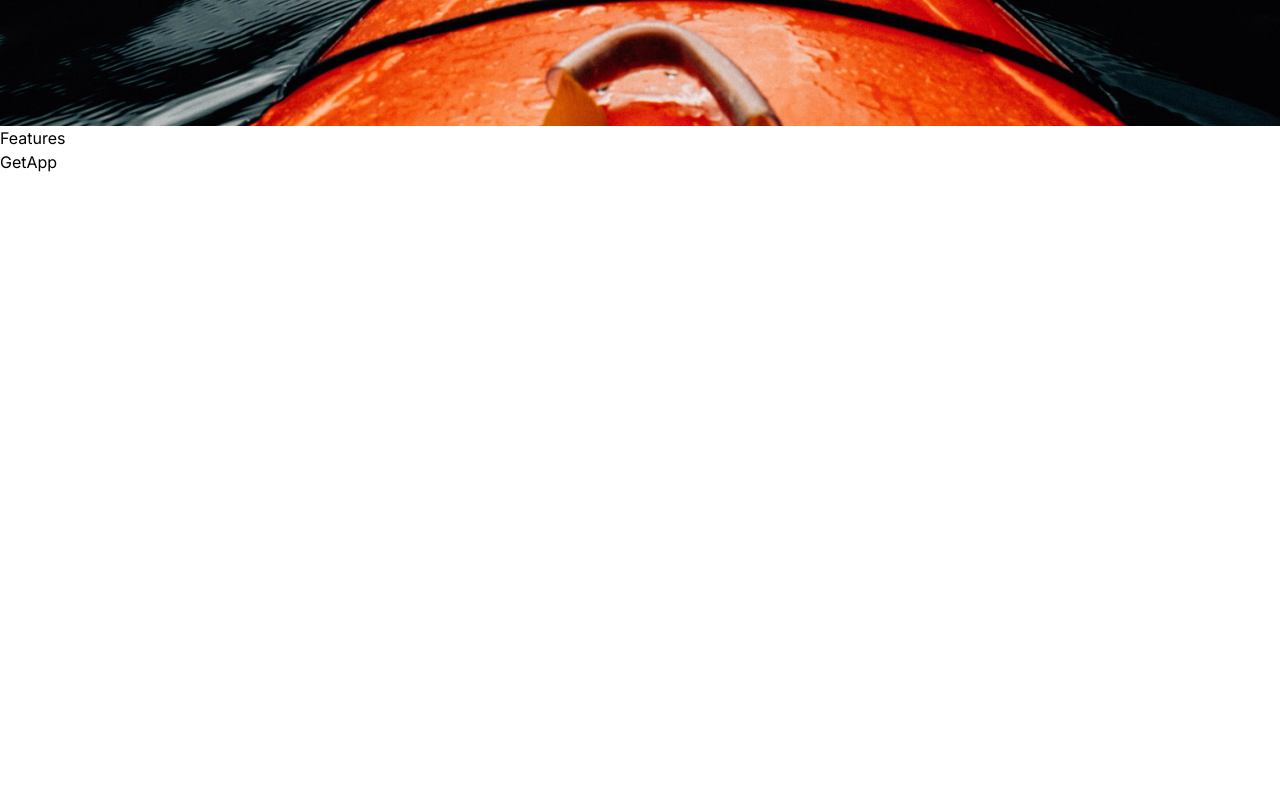
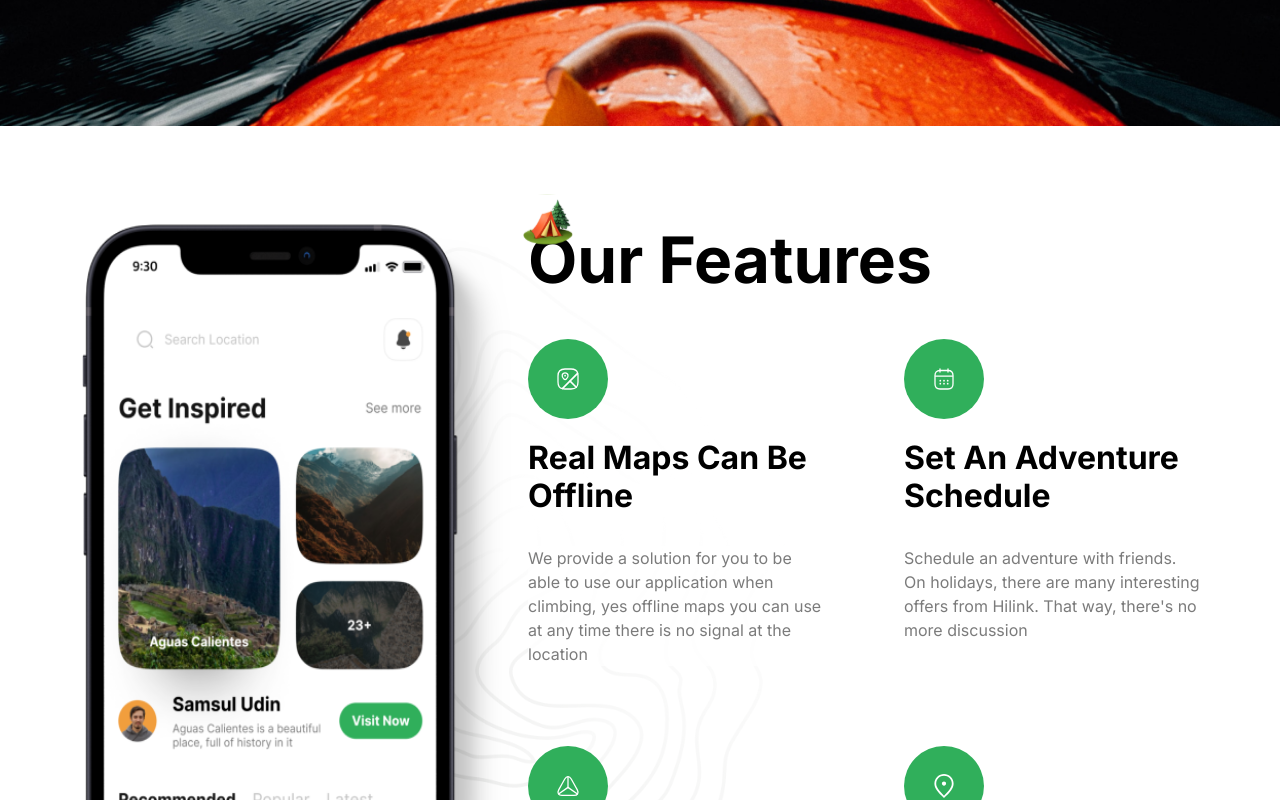
Before and after one commit to Damjan15/Hilink, a Next.js app: page / in a window 1280 px wide. Shown: the part 2540-3340 px from the top of the page. Before the commit the page ends 2714 px from the top, so only its background shows below. Built offline with nearby package versions, Linux system fonts and the light colour scheme.

Commit message:
feat: feature section added

```diff
--- /dev/null
+++ b/components/FeatureItem.tsx
@@ -0,0 +1,21 @@
+import Image from "next/image"
+
+type FeatureItem = {
+    title: string;
+    icon: string;
+    description: string;
+}
+
+const FeatureItem = ({ title, icon, description }: FeatureItem) => {
+  return (
+    <li className="flex w-full flex-1 flex-col items-start">
+        <div className="rounded-full p-4 bg-green-50 lg:p-7">
+            <Image src={icon} alt="map" width={24} height={28} />
+        </div>
+        <h2 className="bold-20 mt-5 capitalize lg:bold-32">{title}</h2>
+        <p className="regular-16 mt-5 bg-white/80 text-gray-30 lg:mt-[30px] lg:bg-none">{description}</p>
+    </li>
+  )
+}
+
+export default FeatureItem
--- a/components/Features.tsx
+++ b/components/Features.tsx
@@ -1,6 +1,26 @@
+import { FEATURES } from "@/constants"
+import Image from "next/image"
+import FeatureItem from "./FeatureItem"
 const Features = () => {
   return (
-    <div>Features</div>
+    <section className="flex-col flexCenter overflow-hidden bg-feature-bg bg-center bg-no-repeat py-24">
+      <div className="max-container padding-container relative w-full flex justify-end">
+        <div className="flex flex-1 lg:min-h-[900px]">
+          <Image src="/phone.png" alt="phone" width={440} height={1000} />
+        </div>
+
+        <div className="z-20 flex w-full flex-col lg:w-[60%]">
+          <div className="relative">
+            <Image src="/camp.svg" alt="camp" width={50} height={50} className="absolute left-[-5px] top-[-28px] w-10 lg:w-[50px]" />
+            <h2 className="bold-40 lg:bold-64">Our Features</h2>
+          </div>
+
+          <ul className="mt-10 grid gap-10 md:grid-cols-2 lg:mg-20 lg:gap-20">
+            {FEATURES.map((feature) => <FeatureItem key={feature.title} title={feature.title} icon={feature.icon} description={feature.description} />)}
+          </ul>
+        </div>
+      </div>
+    </section>
   )
 }
 
```
